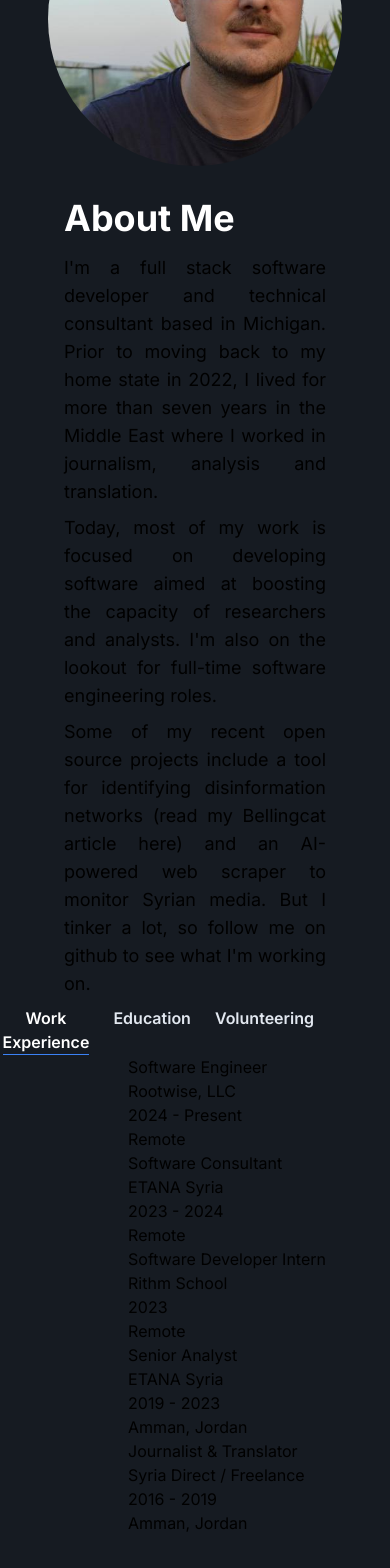
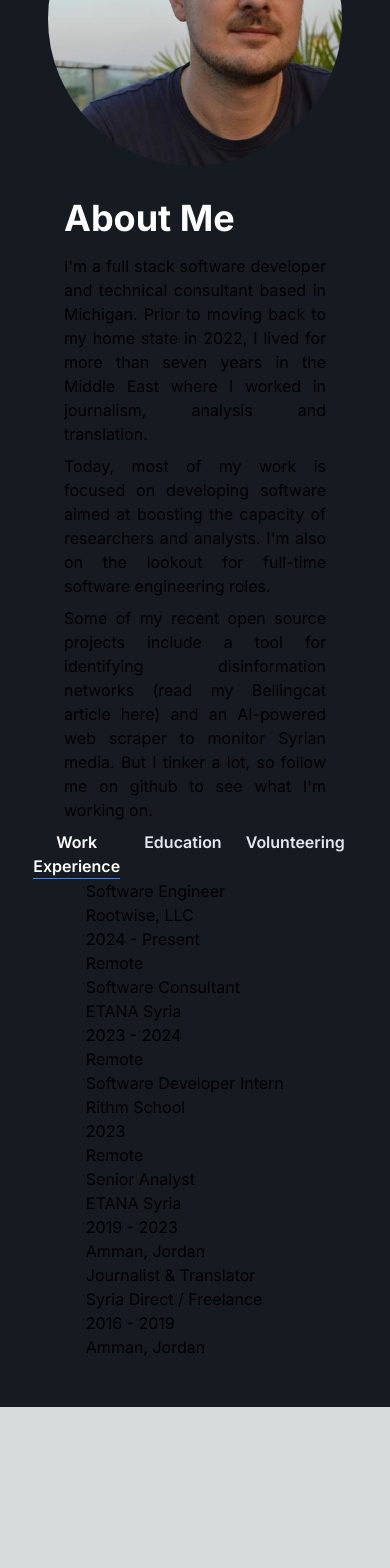
Before and after one commit to jclark1913/personal-website-v3, a Next.js app: page / in a window 390 px wide. Shown: the part 688-2256 px from the top of the page. After the commit the page ends 2095 px from the top, so only its background shows below. Built offline with nearby package versions, Linux system fonts and the light colour scheme.

Commit message:
Update parent div of experience cards to be full width

```diff
--- a/src/app/components/AboutSection.tsx
+++ b/src/app/components/AboutSection.tsx
@@ -15,10 +15,10 @@ const AboutSection = () => {
   };
 
   return (
-    <section className="md:grid md:grid-cols-2 gap-8 items-start py-8 px-4 xl:gap-16 sm:py-16 xl:px-16 sm:mt-24">
+    <section className="md:grid md:grid-cols-2 gap-8 items-start py-8 px-4 xl:gap-16 sm:py-16 xl:px-16 sm:mt-24" id="about">
       <div>
         <h2 className="text-4xl font-bold text-white mb-4">About Me</h2>
-        <div className="text-justify text-lg text-base md:text-xl">
+        <div className="text-justify text-base md:text-xl">
           <p className="mb-2 ">
             I'm a full stack software developer and technical consultant based
             in Michigan. Prior to moving back to my home state in 2022, I lived
@@ -49,7 +49,7 @@ const AboutSection = () => {
           </p>
         </div>
       </div>
-      <div className="flex flex-col items-end mt-2">
+      <div className="flex flex-col items-center md:items-end mt-2">
         <div className="flex flex-row gap-3 items-start">
           {ABOUT_TAB_DATA.map((tab) => (
             <TabButton
@@ -61,14 +61,14 @@ const AboutSection = () => {
             </TabButton>
           ))}
         </div>
-        <div className="flex flex-col items-center">
+        <div className="flex flex-col items-center w-5/6">
           {isPending ? (
             <div className="text-white">Loading...</div>
           ) : (
-            <div>
+            <div className="w-full">
               {ABOUT_TAB_DATA.filter((tab) => tab.id === activeTab).map(
                 (tab) => (
-                  <div key={tab.id}>
+                  <div className="w-full" key={tab.id}>
                     {tab.content.map((c) => (
                       <ExperienceCard
                         title={c.title}
```
